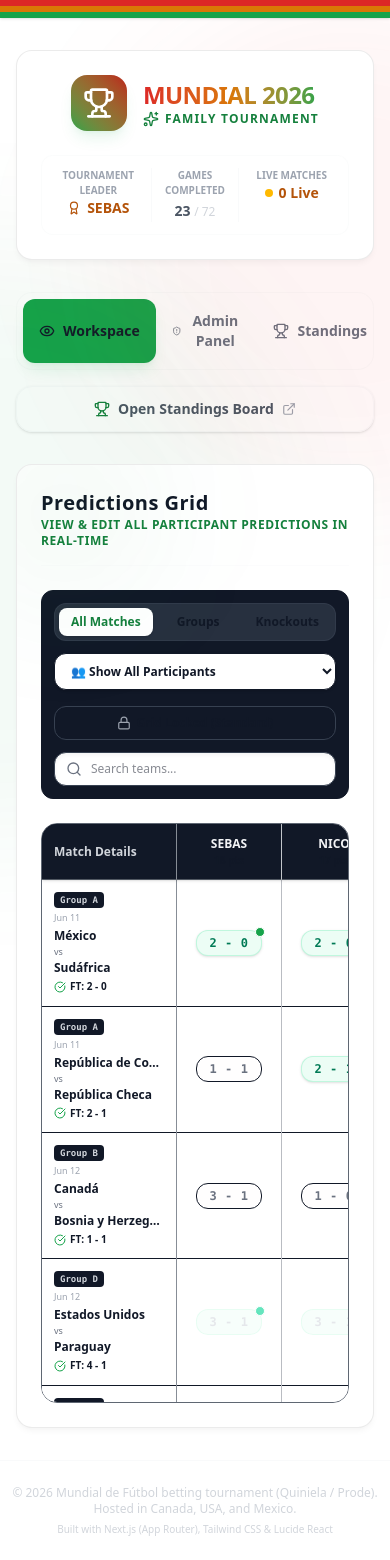
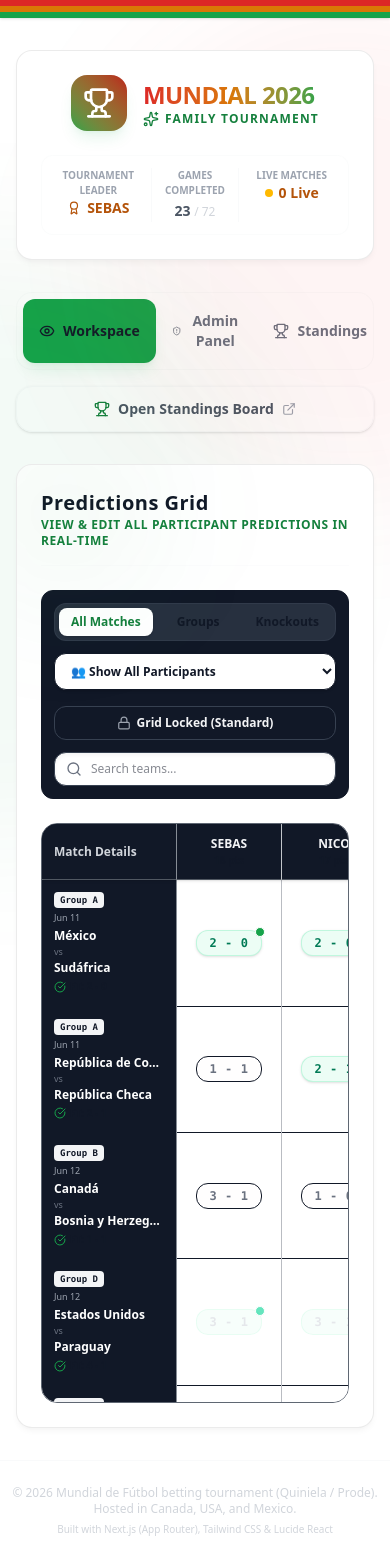
Before and after one commit to nicoabdo/Initial-local-tournament-build, a Next.js app: page / in a window 390 px wide. Shown: the top 1560 px of the page. Built offline with nearby package versions, Linux system fonts and the light colour scheme.

Commit message:
Change match details and prediction inputs font color to white

```diff
--- a/src/components/PredictionWorkspace.tsx
+++ b/src/components/PredictionWorkspace.tsx
@@ -142,7 +142,7 @@
             className={`flex items-center gap-1.5 px-3 py-2 rounded-xl text-xs font-bold transition-all border cursor-pointer w-full sm:w-auto justify-center ${
               overrideUnlock
                 ? "bg-red-50 text-red-600 border-red-200 hover:bg-red-100/60 shadow-sm"
-                : "bg-slate-100 text-slate-100 border-slate-200 hover:bg-slate-250/60"
+                : "bg-slate-100 text-slate-800 border-slate-200 hover:bg-slate-250/60"
             }`}
           >
             {overrideUnlock ? (
@@ -219,9 +219,9 @@
                 <tr key={match.id} className="hover:bg-slate-50/50 transition-colors group">
 
                   {/* Sticky First Column: Match Details */}
-                  <td className="sticky left-0 bg-white z-10 p-3 border-r border-slate-200/60 min-w-[125px] sm:min-w-[200px] shadow-[2px_0_5px_-2px_rgba(0,0,0,0.05)] group-hover:bg-slate-50">
+                  <td className="sticky left-0 bg-slate-50 z-10 p-3 border-r border-slate-200/60 min-w-[125px] sm:min-w-[200px] shadow-[2px_0_5px_-2px_rgba(0,0,0,0.05)] group-hover:bg-slate-200">
                     <div className="flex flex-col sm:flex-row sm:items-center justify-between text-[9px] text-slate-500 mb-1 gap-1">
-                      <span className="font-mono bg-slate-100 text-slate-600 px-1.5 py-0.5 rounded font-bold self-start sm:self-auto">
+                      <span className="font-mono bg-slate-800 text-slate-100 px-1.5 py-0.5 rounded font-bold self-start sm:self-auto">
                         {match.group_stage}
                       </span>
                       <span>
@@ -229,7 +229,7 @@
                       </span>
                     </div>
 
-                    <div className="font-bold text-slate-100 flex flex-col sm:flex-row sm:items-start sm:justify-between gap-0.5 sm:gap-1 text-xs">
+                    <div className="font-bold text-white flex flex-col sm:flex-row sm:items-start sm:justify-between gap-0.5 sm:gap-1 text-xs">
                       <span className="truncate max-w-[110px] sm:max-w-none">{match.team_home}</span>
                       <span className="text-[9px] text-slate-400 font-normal sm:mx-1 self-start sm:self-auto">vs</span>
                       <span className="truncate max-w-[110px] sm:max-w-none">{match.team_away}</span>
@@ -319,7 +319,7 @@
                             className={`w-7 h-7 text-center font-bold font-mono text-xs bg-slate-50 border rounded-lg focus:outline-none focus:border-emerald-500 transition-all ${
                               isCellEdited
                                 ? 'border-amber-400 text-amber-600 bg-amber-50/40 shadow-inner'
-                                : 'border-slate-200 text-slate-100 hover:border-slate-300'
+                                : 'border-slate-200 text-white hover:border-slate-300'
                             }`}
                           />
                           <span className="text-slate-400 font-mono">-</span>
@@ -335,7 +335,7 @@
                             className={`w-7 h-7 text-center font-bold font-mono text-xs bg-slate-50 border rounded-lg focus:outline-none focus:border-emerald-500 transition-all ${
                               isCellEdited
                                 ? 'border-amber-400 text-amber-600 bg-amber-50/40 shadow-inner'
-                                : 'border-slate-200 text-slate-100 hover:border-slate-300'
+                                : 'border-slate-200 text-white hover:border-slate-300'
                             }`}
                           />
                         </div>
```
